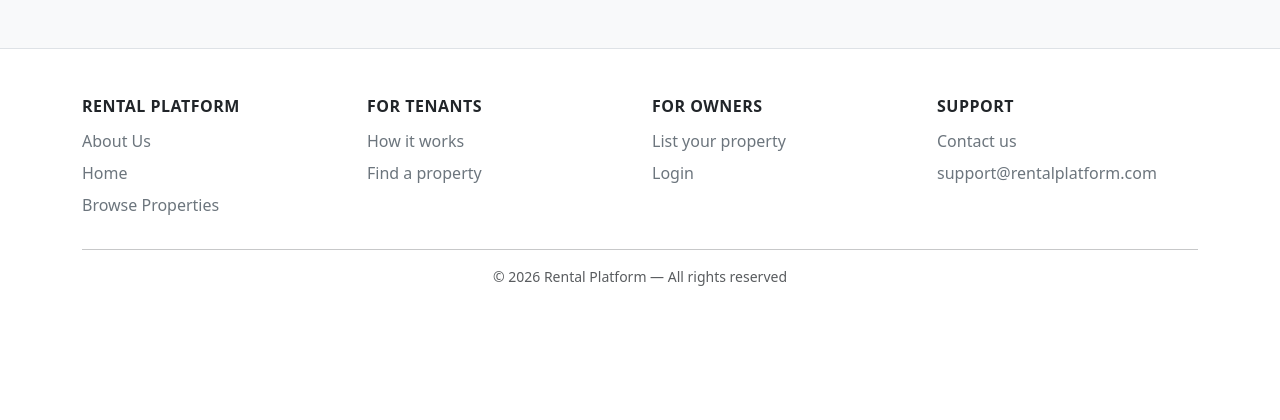
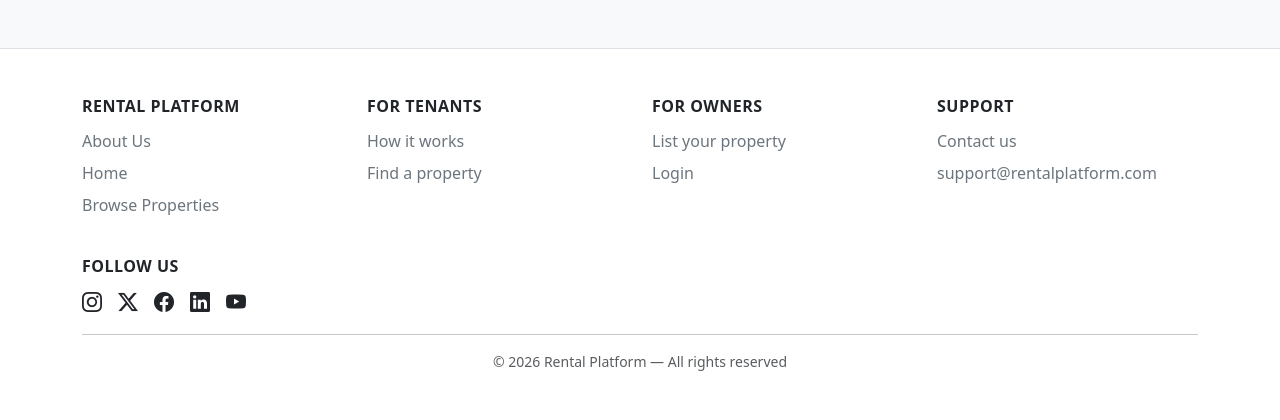
Before and after one commit to abhiramgopan06/Project2, a Django app: page /about/ in a window 1280 px wide. Shown: the part 678-1098 px from the top of the page. Before the commit the page ends 964 px from the top, so only its background shows below. Run offline with Django 5.2, Linux system fonts and the light colour scheme.

Commit message:
follow us

```diff
--- a/templates/base.html
+++ b/templates/base.html
@@ -7,6 +7,7 @@
     <meta name="description" content="Rental Property Management Platform built with Django.">
     <title>{% block title %}Rental Platform{% endblock %}</title>
     <link href="https://cdn.jsdelivr.net/npm/bootstrap@5.3.3/dist/css/bootstrap.min.css" rel="stylesheet">
+    <link href="https://cdn.jsdelivr.net/npm/bootstrap-icons@1.11.3/font/bootstrap-icons.css" rel="stylesheet">
     <link rel="stylesheet" href="{% static 'css/style.css' %}">
     {% block extra_css %}{% endblock %}
 </head>
@@ -102,6 +103,16 @@
                     <li>support@rentalplatform.com</li>
                 </ul>
             </div>
+            <div class="col-6 col-md-3">
+                <h6 class="fw-bold">FOLLOW US</h6>
+                <div class="d-flex gap-3 fs-5">
+                    <a href="#" aria-label="Instagram" class="text-dark"><i class="bi bi-instagram"></i></a>
+                    <a href="#" aria-label="Twitter" class="text-dark"><i class="bi bi-twitter-x"></i></a>
+                    <a href="#" aria-label="Facebook" class="text-dark"><i class="bi bi-facebook"></i></a>
+                    <a href="#" aria-label="LinkedIn" class="text-dark"><i class="bi bi-linkedin"></i></a>
+                    <a href="#" aria-label="YouTube" class="text-dark"><i class="bi bi-youtube"></i></a>
+                </div>
+            </div>
         </div>
         <hr>
         <div class="text-center text-muted small">
```
